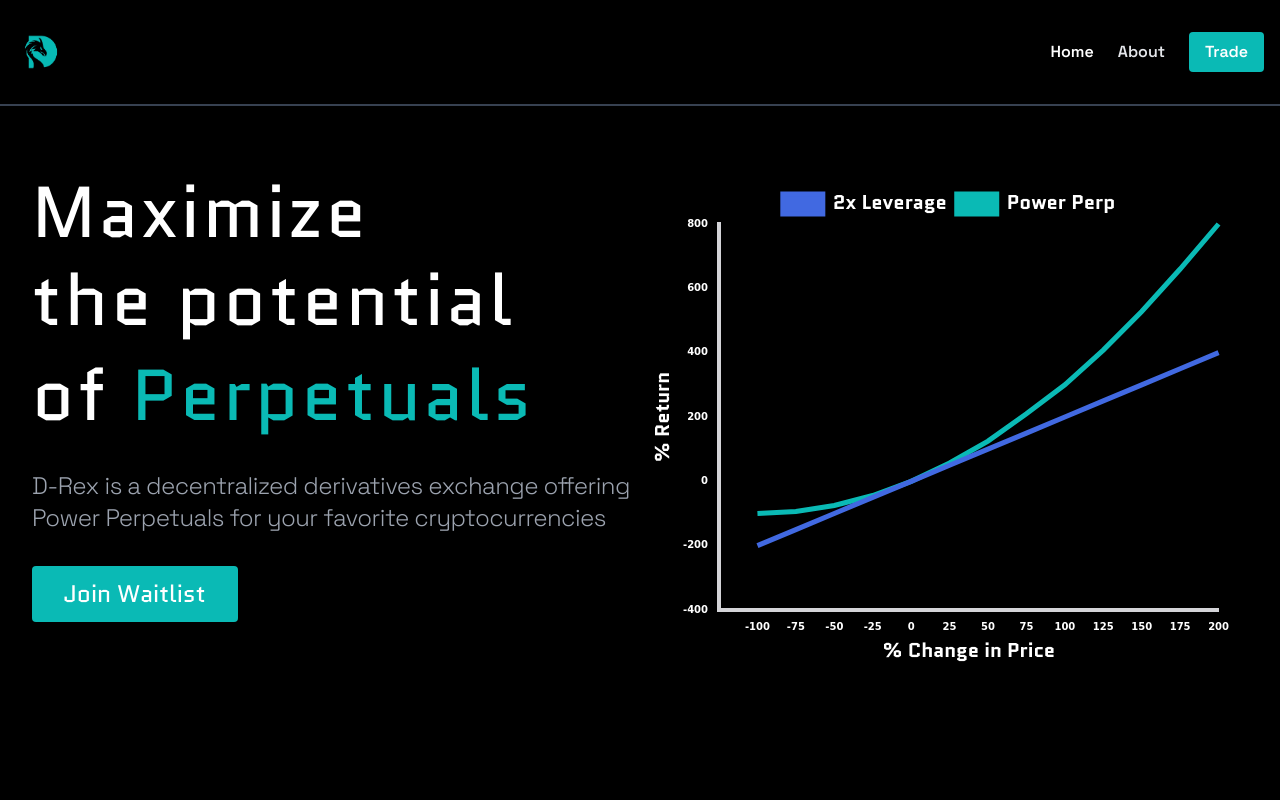
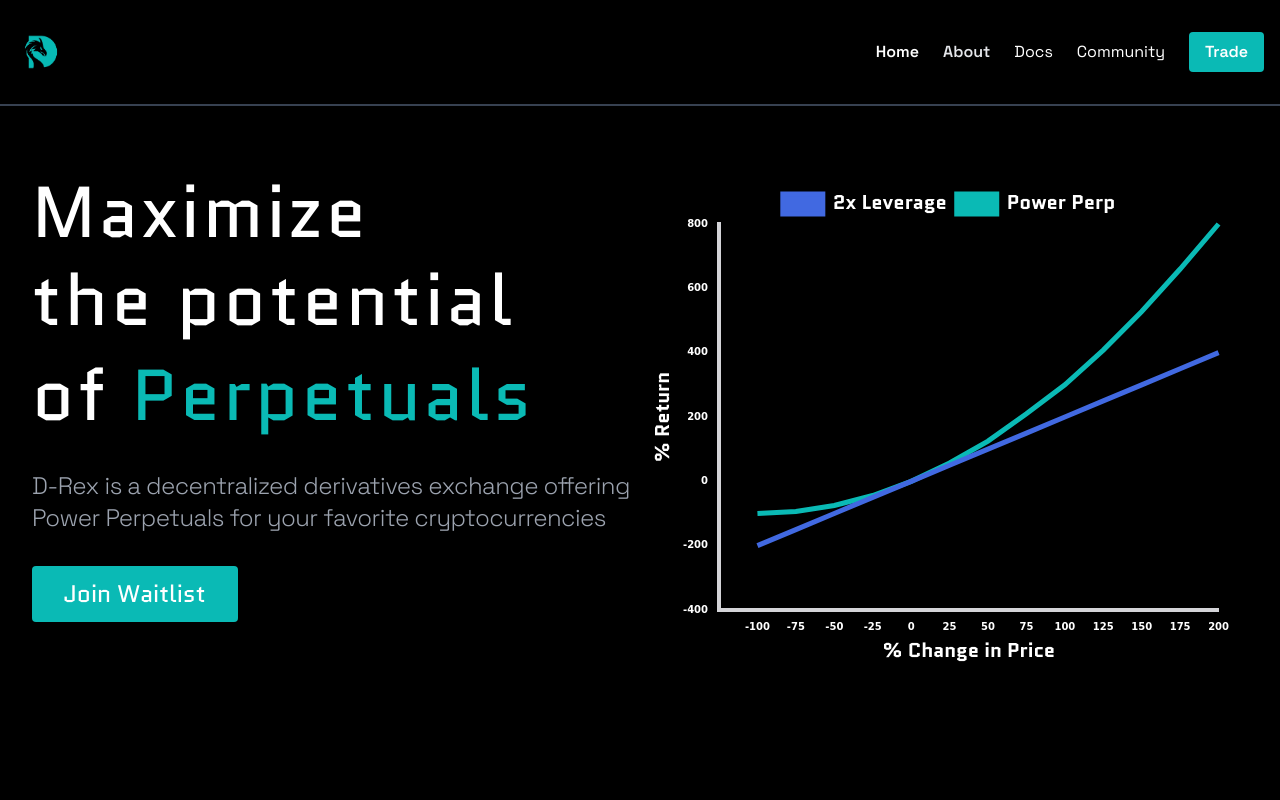
Before and after one commit to chirag678/client, a Next.js app: page / in a window 1280 px wide. Shown: the top 800 px of the page. Built offline with nearby package versions, Linux system fonts and the light colour scheme.

Commit message:
Update Navbar.tsx

```diff
--- a/components/Navbar.tsx
+++ b/components/Navbar.tsx
@@ -85,6 +85,16 @@
           {label}
         </a>
       ))}
+
+      {headers2.map(({ label, href }, index) => (
+        <a
+          key={index}
+          href={href}
+        >
+          {label}
+        </a>
+      ))}
+
       <a
         href='#'
         className='text-white text-center font-semibold bg-primary hover:scale-105 py-2 px-4 rounded w-full md:w-fit justify-self-end'
```
